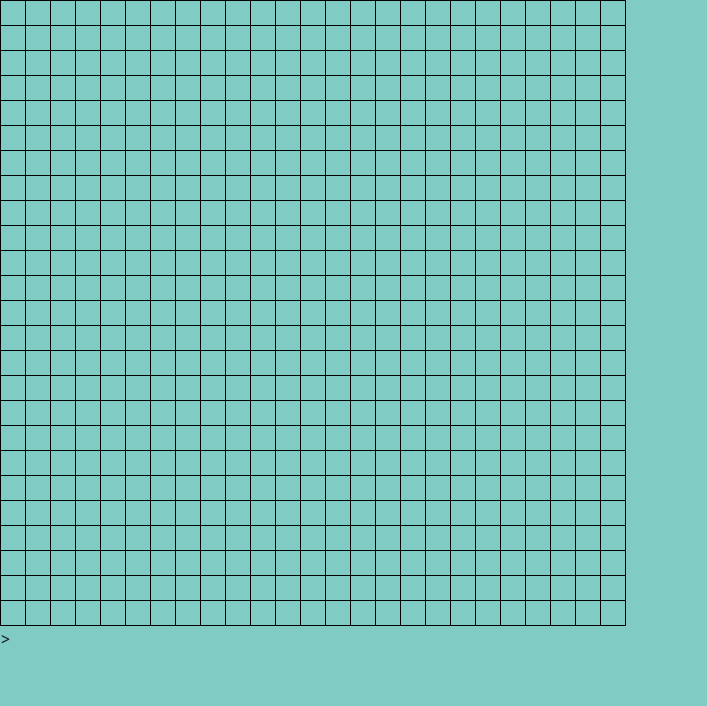
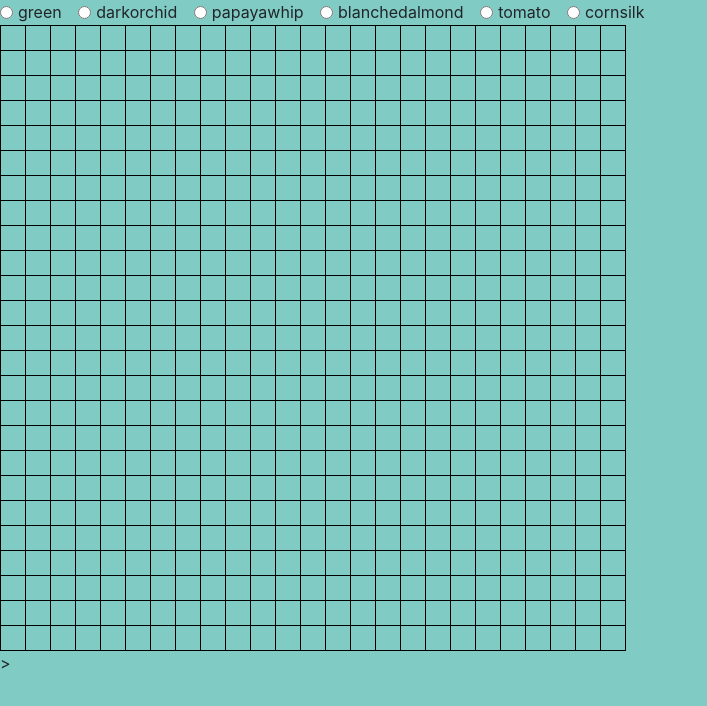
Before and after one commit to isischristopher/Pixel-Art, a website built with webpack: page src/index.html in a window 1280 px wide. Shown: the whole page, without its empty margins (0-707 px from the left). Built offline with nearby package versions, Linux system fonts and the light colour scheme.

Commit message:
color picker added

```diff
--- a/src/index.html
+++ b/src/index.html
@@ -7,6 +7,7 @@
   <title>Test</title>
 </head>
 <body>
+    <div id = "color-picker"></div>
      <div id ="grid"></div>>
 
     <script type="module" src="bundle.js"></script>
--- /dev/null
+++ b/src/javascripts/components/paintbrush/paintbrush.js
@@ -0,0 +1,19 @@
+import utilities from '../../helpers/utilities';
+
+const colors = ['green', 'darkorchid', 'papayawhip', 'blanchedalmond', 'tomato', 'cornsilk'];
+
+const printColorPicker = () => {
+  let domString = '';
+  for (let i = 0; i < colors.length; i += 1) {
+    const color = colors[i];
+    domString += `
+    <div class="form-check form-check-inline">
+ <input name="color" class="form-check-input color-choice" type="radio" id="${color}inlineCheckbox1" value="${color}">
+ <label class="form-check-label" for="${color}inlineCheckbox1">${color}</label>
+</div>
+    `;
+    utilities.printToDom('color-picker', domString);
+  }
+};
+
+export default { printColorPicker };
--- a/src/javascripts/main.js
+++ b/src/javascripts/main.js
@@ -1,9 +1,11 @@
 import 'bootstrap';
 import '../styles/main.scss';
 import grid from './components/grid/grid';
+import paintbrush from './components/paintbrush/paintbrush';
 
 const init = () => {
   grid.makeGrid();
+  paintbrush.printColorPicker();
 };
 
 init();
```
Also changed, not shown: src/javascripts/components/paintbrush/paintbrush.scss (added).
